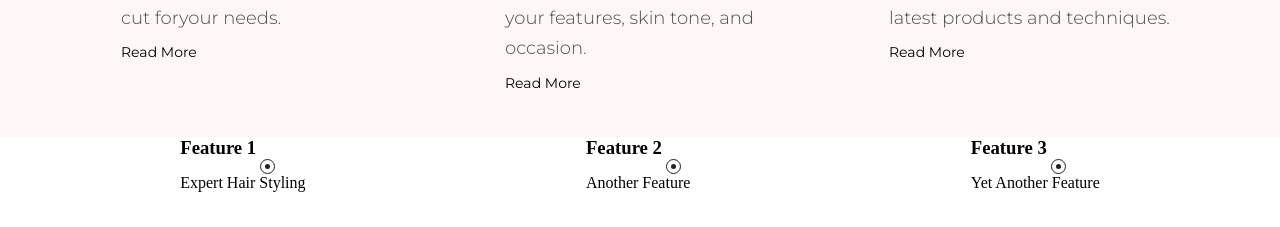
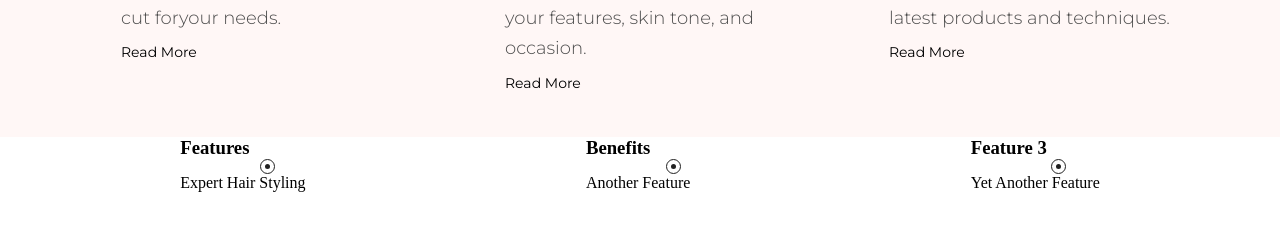
Before and after one commit to nadiahosisy/Beauty-Salon, a React (Vite) app: page /Home in a window 1280 px wide. Shown: the part 2173-2400 px from the top of the page. Built offline with nearby package versions, Linux system fonts and the light colour scheme.

Commit message:
fix headers

```diff
--- a/src/components/home-page-component/FeaturesAndBenefits.jsx
+++ b/src/components/home-page-component/FeaturesAndBenefits.jsx
@@ -5,7 +5,7 @@ const FeaturesAndBenefits = () => {
     <div className="main-container">
       {/* First Section */}
       <div className="section">
-        <h3 className="header">Feature 1</h3>
+        <h3 className="header">Features</h3>
         <div className="circle">
           <div className="dot"></div>
         </div>
@@ -14,7 +14,7 @@ const FeaturesAndBenefits = () => {
 
       {/* Second Section */}
       <div className="section">
-        <h3 className="header">Feature 2</h3>
+        <h3 className="header">Benefits</h3>
         <div className="circle">
           <div className="dot"></div>
         </div>
```
